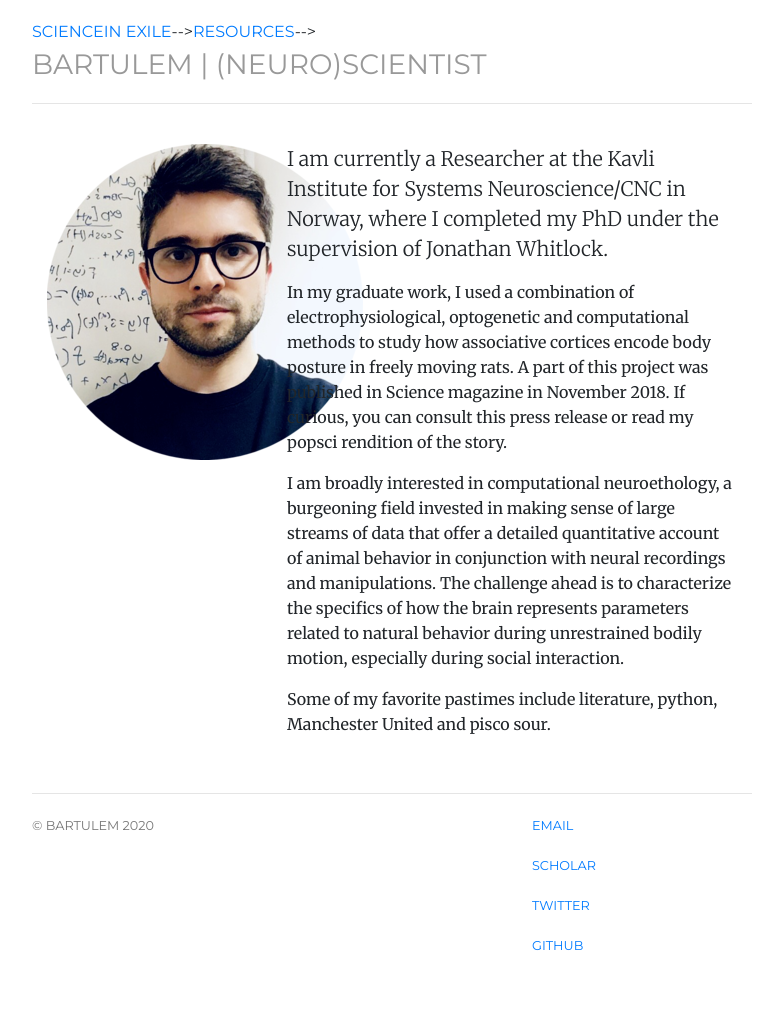
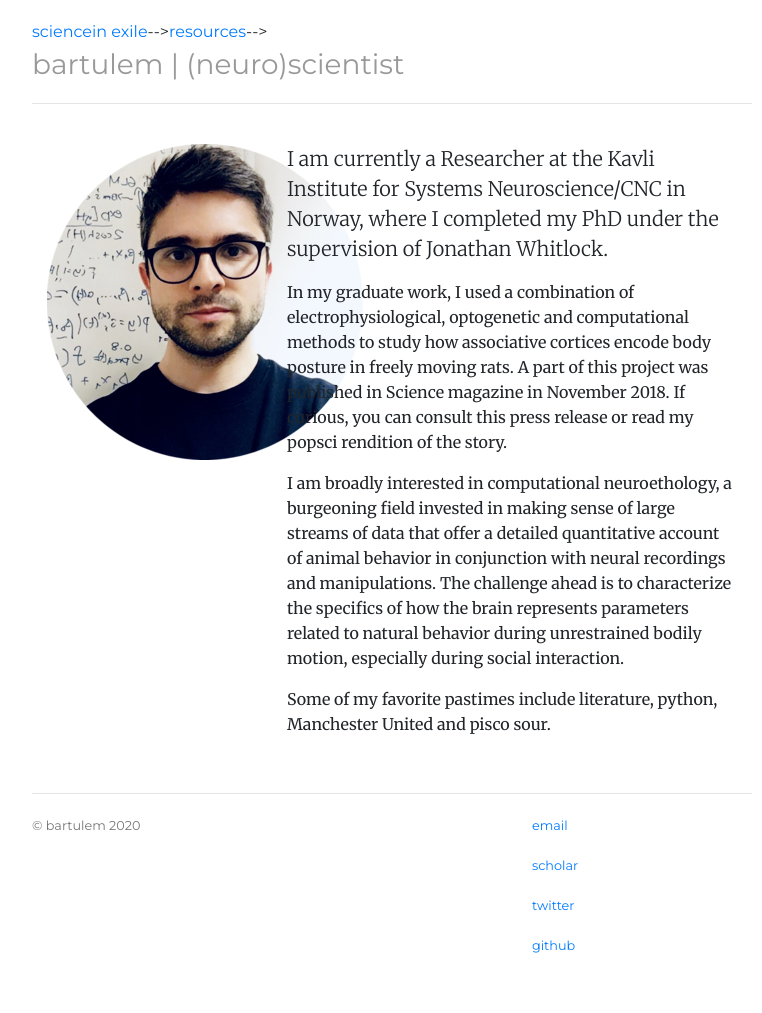
Before and after one commit to bartulem/bartulem.github.io, a Jekyll site: the page built from index.html, in a window 1280 px wide. Shown: the whole page, without its empty margins (248-1010 px from the left). Built offline with Jekyll 4.4.1, drawn with Linux system fonts in a browser that asks for light colours.

Commit message:
Update style.css

```diff
--- a/css/style.css
+++ b/css/style.css
@@ -8,7 +8,7 @@ h1, h2, h3, h4, h5, h6, .h1, .h2, .h3, .h4, .h5, .h6 { font-family: 'Merriweathe
 blockquote p { font-size: 16px; line-height: 1.6em; }
 
 /* Masthead */
-.header, .footer, .header h3 { font-family: 'Montserrat', Helvetica, sans-serif; text-transform: uppercase; font-weight: normal; }
+.header, .footer, .header h3 { font-family: 'Montserrat', Helvetica, sans-serif; font-weight: normal; }
 
 /* Navigation */
 h3.text-muted a {text-decoration: none; color: #999999; }
```
